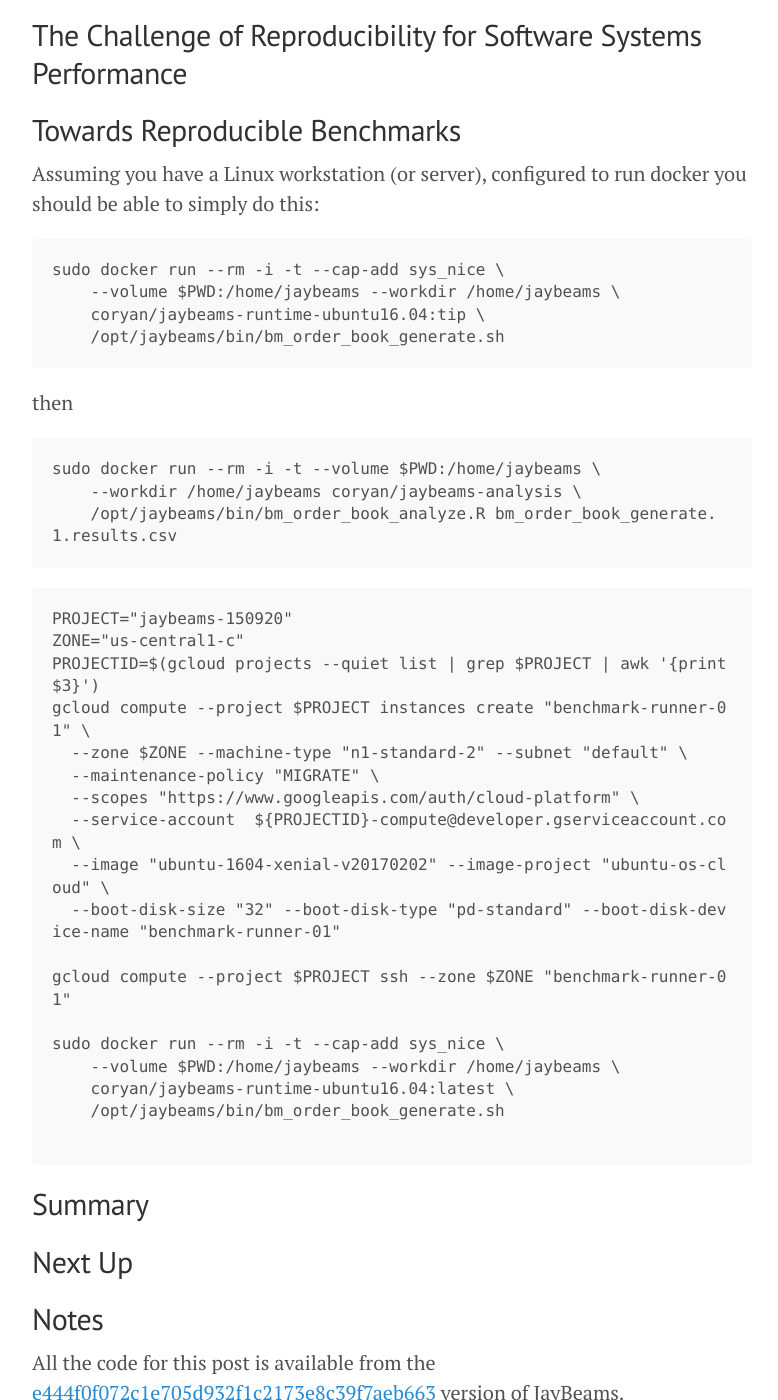
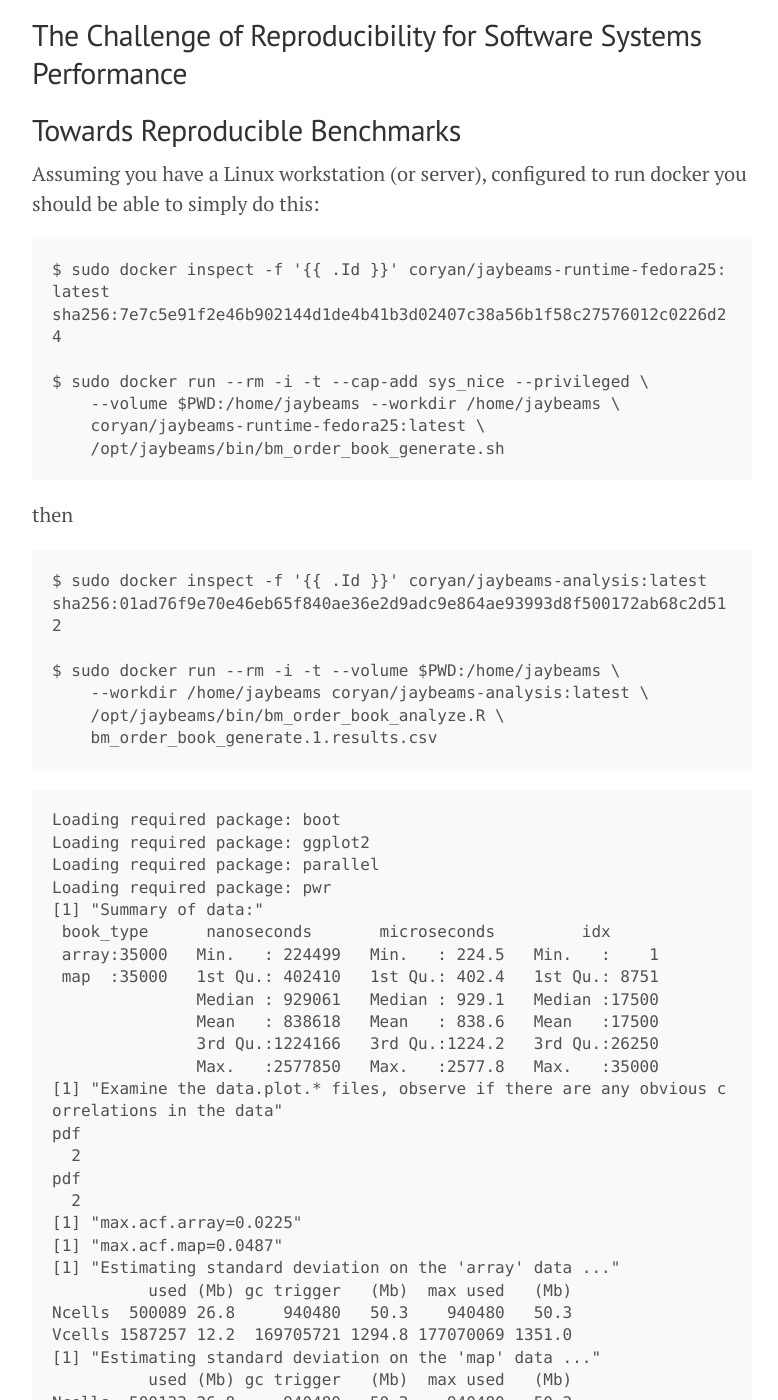
Before and after one commit to coryan/coryan.github.io, a Jekyll site: the page built from _posts/2017-02-23-on-benchmarking-part-6.md, in a window 1280 px wide and 1400 px high, scrolled down 712 px. Shown: the whole window, without its empty margins (248-1026 px from the left). Built offline with Jekyll 4.4.1, drawn with Linux system fonts in a browser that asks for light colours; nearby versions of some CDN libraries; some of the changed text lies outside the part shown.

Commit message:
Add commands executed to generate data.

````diff
--- a/_posts/2017-02-23-on-benchmarking-part-6.md
+++ b/_posts/2017-02-23-on-benchmarking-part-6.md
@@ -38,20 +38,70 @@
 Assuming you have a Linux workstation (or server), configured to run
 docker you should be able to simply do this:
 
+{% assign dockerid = '{{ .Id }}' %}
 ```
-sudo docker run --rm -i -t --cap-add sys_nice \
+$ sudo docker inspect -f '{{ dockerid }}' coryan/jaybeams-runtime-fedora25:latest
+sha256:7e7c5e91f2e46b902144d1de4b41b3d02407c38a56b1f58c27576012c0226d24
+
+$ sudo docker run --rm -i -t --cap-add sys_nice --privileged \
     --volume $PWD:/home/jaybeams --workdir /home/jaybeams \
-    coryan/jaybeams-runtime-ubuntu16.04:tip \
+    coryan/jaybeams-runtime-fedora25:latest \
     /opt/jaybeams/bin/bm_order_book_generate.sh
 ```
 
 then
 
 ```
-sudo docker run --rm -i -t --volume $PWD:/home/jaybeams \
-    --workdir /home/jaybeams coryan/jaybeams-analysis \
-    /opt/jaybeams/bin/bm_order_book_analyze.R bm_order_book_generate.1.results.csv
+$ sudo docker inspect -f '{{ dockerid }}' coryan/jaybeams-analysis:latest
+sha256:01ad76f9e70e46eb65f840ae36e2d9adc9e864ae93993d8f500172ab68c2d512
+
+$ sudo docker run --rm -i -t --volume $PWD:/home/jaybeams \
+    --workdir /home/jaybeams coryan/jaybeams-analysis:latest \
+    /opt/jaybeams/bin/bm_order_book_analyze.R \
+    bm_order_book_generate.1.results.csv
 ```
+
+```
+Loading required package: boot
+Loading required package: ggplot2
+Loading required package: parallel
+Loading required package: pwr
+[1] "Summary of data:"
+ book_type      nanoseconds       microseconds         idx
+ array:35000   Min.   : 224499   Min.   : 224.5   Min.   :    1
+ map  :35000   1st Qu.: 402410   1st Qu.: 402.4   1st Qu.: 8751
+               Median : 929061   Median : 929.1   Median :17500
+               Mean   : 838618   Mean   : 838.6   Mean   :17500
+               3rd Qu.:1224166   3rd Qu.:1224.2   3rd Qu.:26250
+               Max.   :2577850   Max.   :2577.8   Max.   :35000
+[1] "Examine the data.plot.* files, observe if there are any obvious correlations in the data"
+pdf
+  2
+pdf
+  2
+[1] "max.acf.array=0.0225"
+[1] "max.acf.map=0.0487"
+[1] "Estimating standard deviation on the 'array' data ..."
+          used (Mb) gc trigger   (Mb)  max used   (Mb)
+Ncells  500089 26.8     940480   50.3    940480   50.3
+Vcells 1587257 12.2  169705721 1294.8 177070069 1351.0
+[1] "Estimating standard deviation on the 'map' data ..."
+          used (Mb) gc trigger   (Mb)  max used   (Mb)
+Ncells  500133 26.8     940480   50.3    940480   50.3
+Vcells 1772619 13.6  169889974 1296.2 177242991 1352.3
+pdf
+  2
+pdf
+  2
+[1] "Estimated standard deviation: 202"
+[1] "Minimum desired effect: 6.67"
+[1] "statistic"   "parameter"   "p.value"     "null.value"  "alternative"
+[6] "method"      "data.name"   "conf.int"    "estimate"
+[1] "Using the Mann-Whitney U test, the null hypothesis that both the 'array' and 'map' based order books have the same performance is rejected at the desired significance (alpha=0.01, p-value=0 is smaller than alpha).  The effect is quantified using the Hodges-Lehmann estimator, which is compatible with the Mann-Whitney U test, with a value of -796.56 microseconds in the confidence interval=[-798.82,-794.3]"
+```
+
+## Running on Cloud Virtual Machines
+
 
 ```
 PROJECT="jaybeams-150920"
````
Also changed, not shown: public/2017/02/23/on-benchmarking-part-6/bm_order_book_generate.1.results.csv (added), public/2017/02/23/on-benchmarking-part-6/boot.sd.png (added), public/2017/02/23/on-benchmarking-part-6/data.acf.png (added), public/2017/02/23/on-benchmarking-part-6/data.acf.svg (added), public/2017/02/23/on-benchmarking-part-6/data.plot.png (added), 3 other files.
